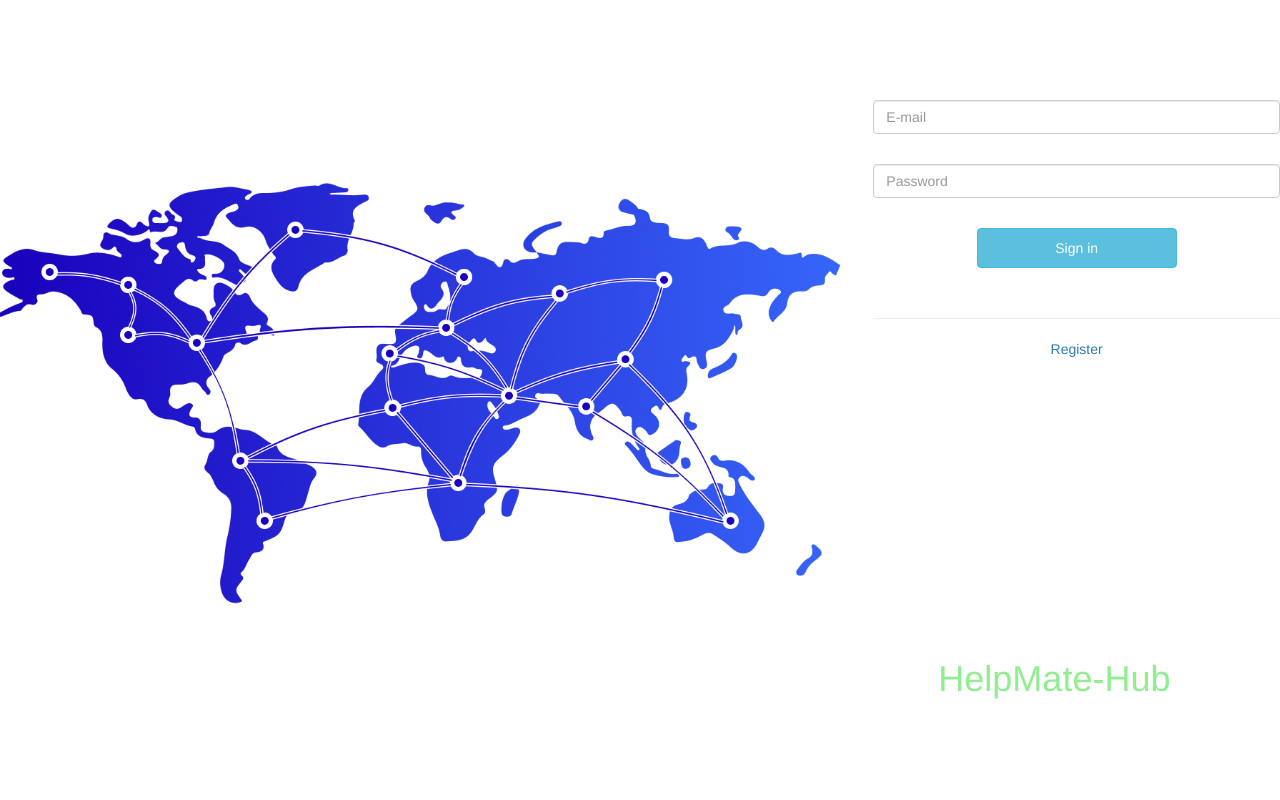
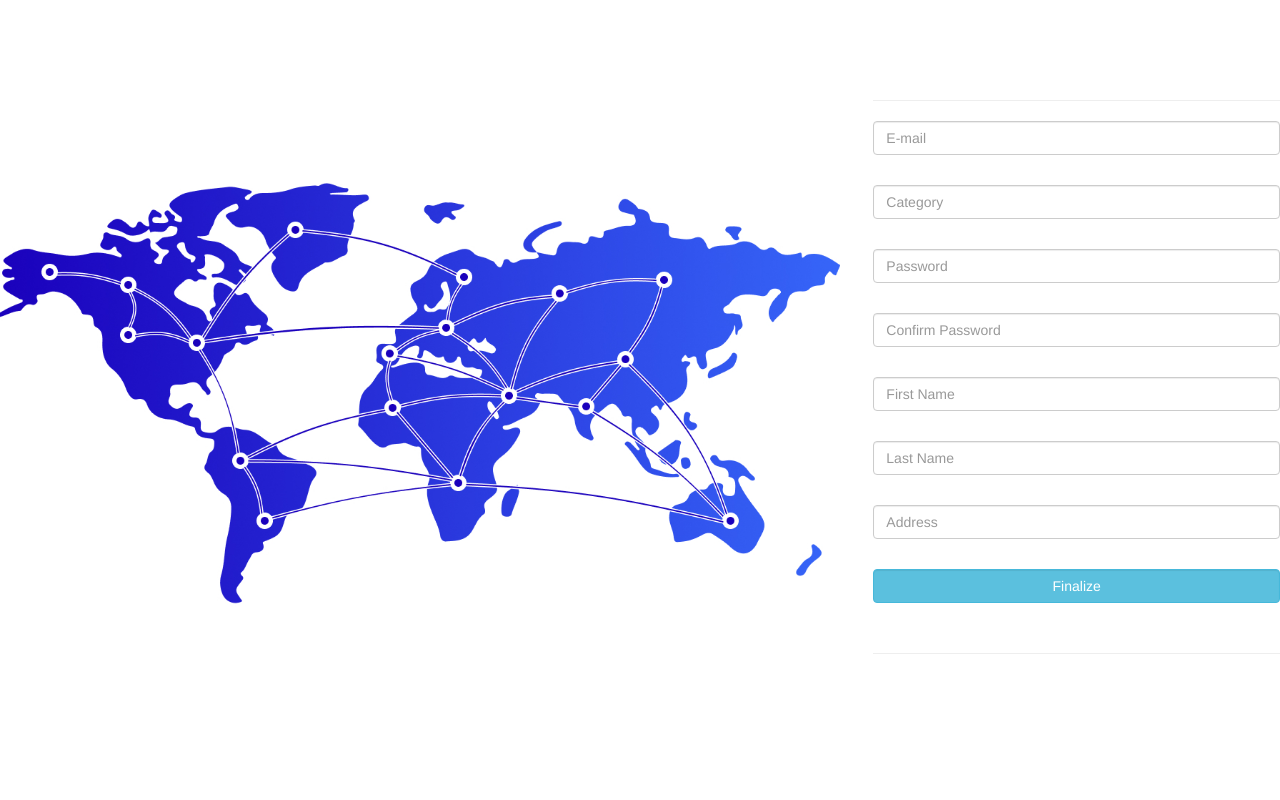
Before and after one commit to rapostolovici/helpmate-hub-fe, an Angular app in the folder helpmate-hub/: page /register in a window 1280 px wide. Shown: the top 800 px of the page. Built offline with nearby package versions, Linux system fonts and the light colour scheme.

Commit message:
APC;refactor css and added routing

```diff
--- a/helpmate-hub/src/app/app.component.html
+++ b/helpmate-hub/src/app/app.component.html
@@ -14,7 +14,7 @@
     <app-google-map-img></app-google-map-img>
   </div>
   <div class="col-md-4">
-    <app-login-page></app-login-page>
+    <router-outlet></router-outlet>
     <app-logo></app-logo>
   </div>
 </div>
--- a/helpmate-hub/src/app/app.module.ts
+++ b/helpmate-hub/src/app/app.module.ts
@@ -1,10 +1,21 @@
 import { BrowserModule } from '@angular/platform-browser';
 import { NgModule } from '@angular/core';
+import { Routes, RouterModule } from '@angular/router';
+
 
 import { AppComponent } from './app.component';
 import { GoogleMapImgComponent } from './google-map-img/google-map-img/google-map-img.component';
 import { LoginPageComponent } from './login-page/login-page.component';
 import { LogoComponent } from './logo/logo.component';
+import { from } from 'rxjs';
+import { RegisterComponent } from './register/register.component';
+
+const appRoutes: Routes = [
+  { path: '', component: LoginPageComponent},
+  { path: 'login', component: LoginPageComponent},
+  { path: 'register', component: RegisterComponent}
+];
+
 
 @NgModule({
   declarations: [
@@ -14,7 +25,8 @@ import { LogoComponent } from './logo/logo.component';
     LogoComponent
   ],
   imports: [
-    BrowserModule
+    BrowserModule,
+    RouterModule.forRoot(appRoutes)
   ],
   providers: [],
   bootstrap: [AppComponent]
--- a/helpmate-hub/src/app/login-page/login-page.component.css
+++ b/helpmate-hub/src/app/login-page/login-page.component.css
@@ -1,7 +1,3 @@
-.vertical-space {
-  margin-bottom: 30px;
-}
-
 .login-btn {
   width: 200px;
   height: 40px;
--- a/helpmate-hub/src/app/login-page/login-page.component.ts
+++ b/helpmate-hub/src/app/login-page/login-page.component.ts
@@ -7,9 +7,15 @@ import { Component, OnInit } from '@angular/core';
 })
 export class LoginPageComponent implements OnInit {
 
+  infoMessage: string = "Hello Dany!";
+
   constructor() { }
 
   ngOnInit(): void {
   }
 
+  clickMe(): void {
+    this.infoMessage = 'Hello There!';
+  }
+
 }
--- /dev/null
+++ b/helpmate-hub/src/app/register/register.component.html
@@ -0,0 +1,40 @@
+<form class="text-center border border-light p-5" action="#!" style="margin-top: 100px;">
+  <hr>
+  <input type="email"
+         id="defaultLoginFormEmail"
+         class="form-control mb-4 vertical-space"
+         placeholder="E-mail">
+
+  <input type="text"
+         id="registerCategory"
+         class="form-control mb-4 vertical-space"
+         placeholder="Category">
+
+  <input type="password"
+         id="defaultLoginFormPassword"
+         class="form-control mb-4 vertical-space"
+         placeholder="Password">
+
+  <input type="password"
+         id="defaultLoginFormPassword"
+         class="form-control mb-4 vertical-space"
+         placeholder="Confirm Password">
+
+  <input type="text"
+         id="registerFirstName"
+         class="form-control mb-4 vertical-space"
+         placeholder="First Name">
+
+  <input type="text"
+         id="registerLastName"
+         class="form-control mb-4 vertical-space"
+         placeholder="Last Name">
+
+  <input type="text"
+         id="registerAdrress"
+         class="form-control mb-4 vertical-space"
+         placeholder="Address">
+
+  <button class="btn btn-info form-control vertical-space login-btn" type="submit">Finalize</button>
+  <hr>
+</form>
--- /dev/null
+++ b/helpmate-hub/src/app/register/register.component.ts
@@ -0,0 +1,15 @@
+import { Component, OnInit } from '@angular/core';
+
+@Component({
+  selector: 'app-register',
+  templateUrl: './register.component.html',
+  styleUrls: ['./register.component.css']
+})
+export class RegisterComponent implements OnInit {
+
+  constructor() { }
+
+  ngOnInit(): void {
+  }
+
+}
--- /dev/null
+++ b/helpmate-hub/src/app/user.model.ts
@@ -0,0 +1,3 @@
+export class User {
+  constructor(public email: string, public category: string) {}
+}
--- a/helpmate-hub/src/styles.css
+++ b/helpmate-hub/src/styles.css
@@ -8,3 +8,7 @@
 body {
   height: 100%;
 }
+
+.vertical-space {
+  margin-bottom: 30px;
+}
```
Also changed, not shown: helpmate-hub/src/app/login-page/login-page.component.html (line endings or trailing spaces), helpmate-hub/src/app/register/register.component.css (added), 1 other file (tests, documents, lock files or other folders).
